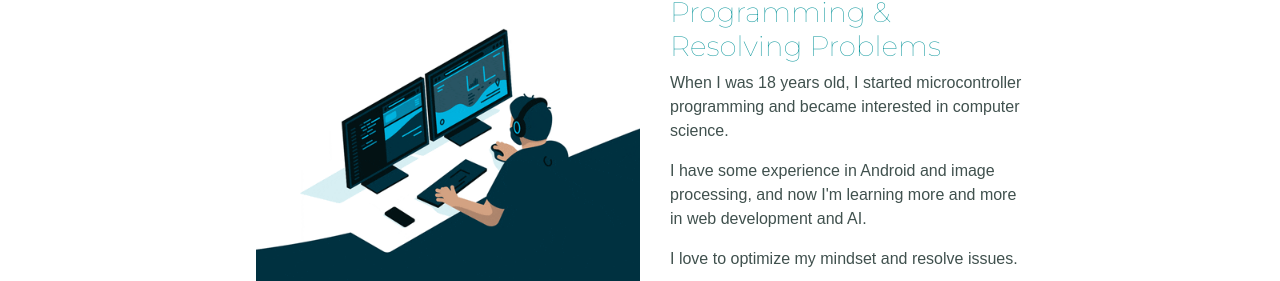
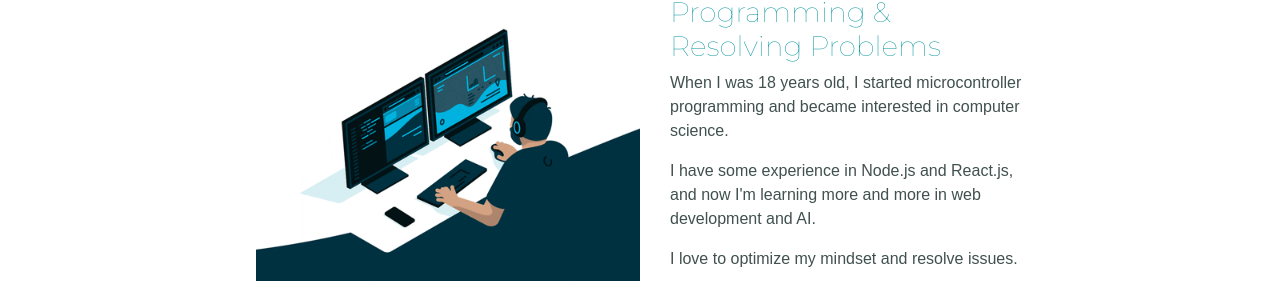
Before and after one commit to mrshaker/mrshaker-personal-site, a plain HTML site: page index.html in a window 1280 px wide. Shown: the part 1425-1706 px from the top of the page. Drawn offline with nearby package versions, Linux system fonts and the light colour scheme.

Commit message:
Update index.html

```diff
--- a/index.html
+++ b/index.html
@@ -62,7 +62,7 @@
             became interested in computer science.
           </p>
           <p>
-            I have some experience in Android and image processing, and now I'm
+            I have some experience in Node.js and React.js, and now I'm
             learning more and more in web development and AI.
           </p>
           <p>I love to optimize my mindset and resolve issues.</p>
```
